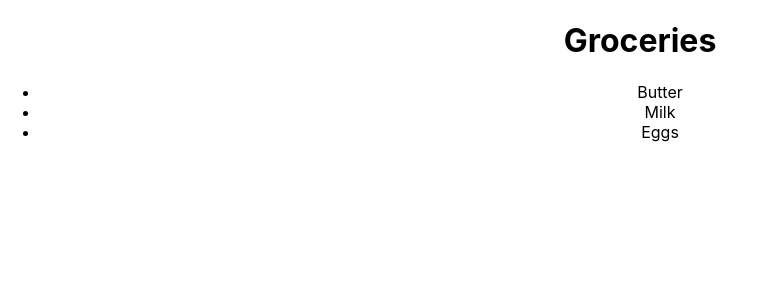
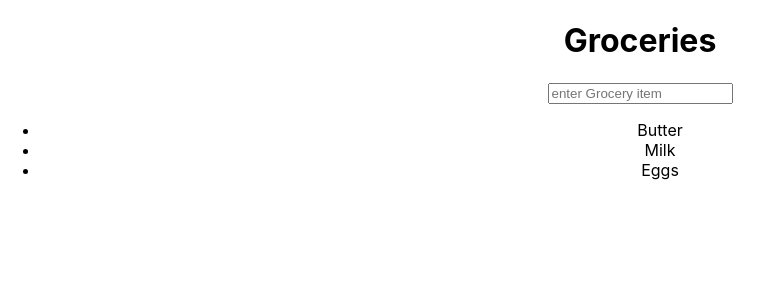
Before and after one commit to IlWilks/react-grocery, a React (Create React App) app: page / in a window 1280 px wide. Shown: the top 300 px of the page, without its empty margins (0-773 px from the left). Built offline with nearby package versions, Linux system fonts and the light colour scheme.

Commit message:
adding grocery function competed

```diff
--- /dev/null
+++ b/src/AddGroceryFunc.js
@@ -0,0 +1,24 @@
+import {useState} from "react"
+
+const AddGroceryFunc = (props) => {
+
+  const [groceryName, setGroceryName] = useState("")
+  const handleSubmit = (event) => {
+    event.preventDefault();
+    console.log("submitting")
+    props.addGroceryCallback(groceryName);
+    console.log(groceryName);
+    setGroceryName("")
+  }
+  return (
+    <div>
+      <form onSubmit={handleSubmit}>
+        <input placeholder = "enter Grocery item"
+        onChange = {(e) => {setGroceryName(e.target.value);}}
+        value = {groceryName}/>
+      </form>
+    </div>
+  )
+}
+
+export default AddGroceryFunc;
--- a/src/Groceries.js
+++ b/src/Groceries.js
@@ -1,4 +1,5 @@
 import React from "react";
+import AddGroceryFunc from "./AddGroceryFunc";
 import List from "./List";
 
 class Groceries extends React.Component {
@@ -10,6 +11,19 @@ class Groceries extends React.Component {
       {id:3, name: "Eggs", complete: false},
     ]
   };
+
+  addGroceries = (groceryName) => {
+    const grocery = {
+      id: Math.random(),
+      name: groceryName,
+      complete: false,
+    };
+
+    this.setState({
+      groceries: [...this.state.groceries, grocery],
+    });
+  };
+
 
   toggle = (id) => {
     let updateGroceries = this.state.groceries.map((g) => {
@@ -26,6 +40,7 @@ class Groceries extends React.Component {
     return (
     <div>
       <h1>Groceries</h1>
+      <AddGroceryFunc addGroceryCallback = {this.addGroceries}/>
       <List completeToggle = {this.toggle} items = {this.state.groceries} />
     </div>
   )
--- a/src/Grocery.js
+++ b/src/Grocery.js
@@ -1,5 +1,4 @@
 const Grocery = ({id, name, complete, completeToggle}) => {
-  console.log(complete)
   const handleClick = () => {
     completeToggle(id);
   }
```
Also changed, not shown: 1 other file (tests, documents, lock files or other folders).
